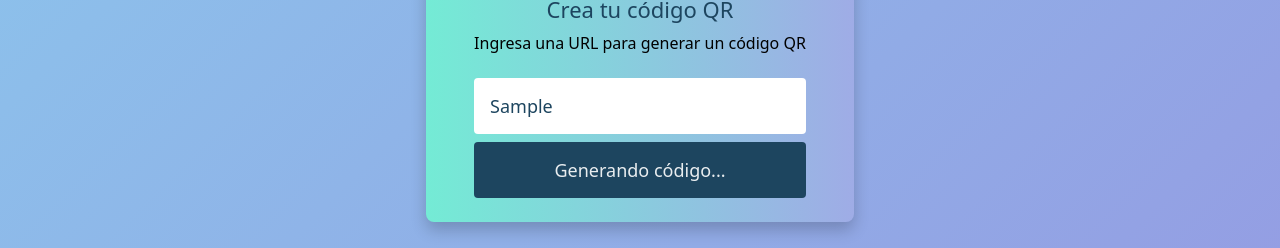
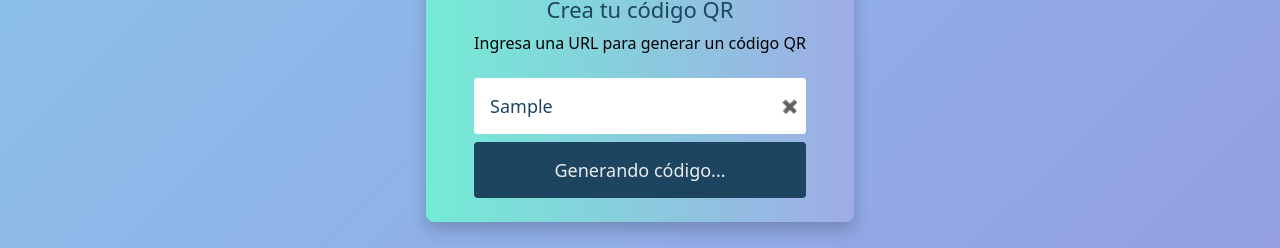
Before and after one commit to titoworlddev/qr-code-creator, a React (Vite) app: page / in a window 1280 px wide. Both pictures are taken after typing "Sample" into the empty fields and a click on the button "Generar código". Shown: the part 304-552 px from the top of the page. Built offline with nearby package versions, Linux system fonts and the light colour scheme; no server answers.

Commit message:
feat: Created remove input value button

```diff
--- a/src/components/Form/Form.css
+++ b/src/components/Form/Form.css
@@ -3,8 +3,7 @@ form {
   flex-direction: column;
   gap: 0.5rem;
 
-  & input,
-  button {
+  & button {
     width: 100%;
     padding: 16px;
     border: none;
@@ -14,13 +13,44 @@ form {
     font-size: 18px;
   }
 
-  & input {
-    color: #1d455f;
-    &:focus {
-      box-shadow: 0 4px 5px rgba(0, 0, 0, 0.4);
+  .input.focus {
+    box-shadow: 0 4px 5px rgba(0, 0, 0, 0.4);
+  }
+  .input {
+    border-radius: 4px;
+    width: 100%;
+    display: flex;
+    background-color: white;
+    position: relative;
+
+    & input {
+      transition: 0.2s ease-in;
+      font-size: 18px;
+      border-radius: 4px;
+      border: none;
+      outline: none;
+      width: 100%;
+      padding: 16px;
+      padding-right: 36px;
+
+      color: #1d455f;
+      &::placeholder {
+        color: #1d455f;
+      }
     }
-    &::placeholder {
-      color: #1d455f;
+
+    .button {
+      position: absolute;
+      width: min-content;
+      height: 100%;
+      display: flex;
+      align-items: center;
+      justify-content: center;
+      right: 8px;
+      background-color: transparent;
+      cursor: pointer;
+      user-select: none;
+      font-size: small;
     }
   }
 
@@ -30,10 +60,10 @@ form {
     cursor: pointer;
 
     &:hover {
-      filter: brightness(1.2);
+      filter: brightness(1.1);
     }
     &:active {
-      filter: brightness(1);
+      filter: brightness(1.3);
     }
   }
 }
--- a/src/components/Form/Form.jsx
+++ b/src/components/Form/Form.jsx
@@ -1,4 +1,4 @@
-import { useContext, useRef } from 'react';
+import { useContext, useEffect, useRef } from 'react';
 import { QRCodeContext } from '../../contexts/QRCodeContext';
 
 import './Form.css';
@@ -17,8 +17,8 @@ export default function Form() {
 
   const handleGenerateCode = e => {
     e.preventDefault();
+    const qrValue = qrInputValue.trim();
 
-    const qrValue = qrInputValue.trim();
     if (!qrValue || prevValueRef.current === qrValue) return;
 
     prevValueRef.current = qrValue;
@@ -39,14 +39,43 @@ export default function Form() {
 
   const handleInputOnChange = e => {
     const qrCode = document.querySelector('.qr-code');
-    // Add this display = 'none' because the hiding animation is very gross if you don't make this
+
+    // Added this display = 'none' because the hiding animation is very gross if you don't make this
     if (qrCode) qrCode.style.display = 'none';
     setIsQRImgActive(false);
     setQrInputValue(e.target.value);
   };
 
+  const handleResetInputValue = () => {
+    const qrCode = document.querySelector('.qr-code');
+
+    if (qrCode) qrCode.style.display = 'none';
+    setIsQRImgActive(false);
+    setQrInputValue('');
+  };
+
+  useEffect(() => {
+    const inputContainer = document.querySelector('.input');
+    const input = document.querySelector('.input input');
+    const addFocus = () => {
+      inputContainer.classList.add('focus');
+    };
+    const removeFocus = () => {
+      inputContainer.classList.remove('focus');
+    };
+
+    input.addEventListener('focus', addFocus);
+    input.addEventListener('blur', removeFocus);
+
+    return () => {
+      input.removeEventListener('focus', addFocus);
+      input.removeEventListener('blur', removeFocus);
+    };
+  }, []);
+
   return (
     <form onSubmit={handleGenerateCode} className="form">
+      <div className="input">
         <input
           type="text"
           spellCheck={false}
@@ -54,6 +83,12 @@ export default function Form() {
           value={qrInputValue}
           onChange={handleInputOnChange}
         />
+        {qrInputValue && (
+          <div className="button" onClick={handleResetInputValue}>
+            ✖️
+          </div>
+        )}
+      </div>
 
       <button>
         {isGeneratingQR ? 'Generando código...' : 'Generar código'}
--- a/src/index.css
+++ b/src/index.css
@@ -6,6 +6,7 @@
   -webkit-box-sizing: border-box;
   font-family: system-ui, -apple-system, BlinkMacSystemFont, 'Segoe UI', Roboto,
     Oxygen, Ubuntu, Cantarell, 'Open Sans', 'Helvetica Neue', sans-serif;
+  transition: all 0.2s ease-in-out;
 }
 
 body {
```
Lines whose indentation alone changed are shown as unchanged.
